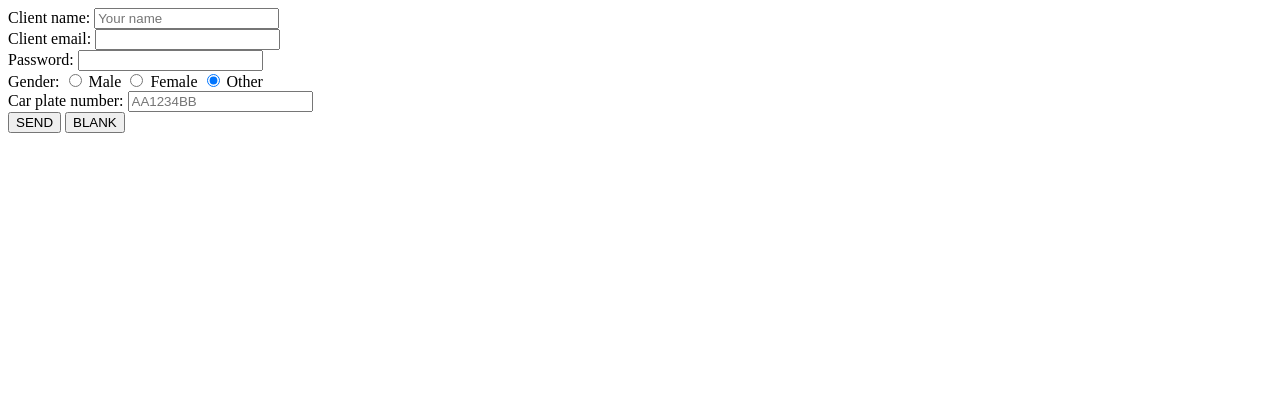
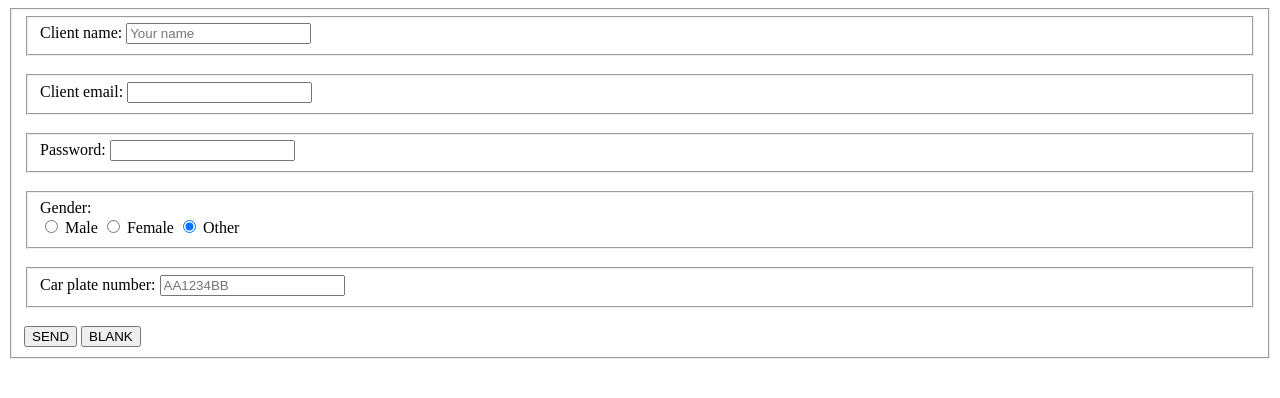
Before and after one commit to Nicholas-ua/For_Lection-03b, a plain HTML site: page index.html in a window 1280 px wide. Drawn offline with Linux system fonts and the light colour scheme.

Commit message:
Add fieldset

```diff
--- a/index.html
+++ b/index.html
@@ -8,19 +8,28 @@
 </head>
 <body>
 
-    <form method="post" action="https://formspree.io/smm1@ukr.net">
+    <form method="post" action="https://formspree.io/smm1@ukr.net" name="contact-form">
+        <fieldset>
+            <fieldset>
                 <label>Client name:
                     <input type="text" name="client-name" required placeholder="Your name">
                 </label>
+            </fieldset>
             <br>
+            <fieldset>
                 <label for="client-email">Client email:</label>
                 <input type="email" name="client-email" id="client-email" required>
+            </fieldset>
             <br>
+            <fieldset>
                 <label>Password:
                     <input type="password" name="client-password" required>
                 </label>
+            </fieldset>
             <br>
+            <fieldset>
                 <label>Gender:</label>
+                <br>
                 <label>
                     <input type="radio" name="client-gender" value="male">
                     Male
@@ -33,16 +42,21 @@
                     <input type="radio" name="client-gender" value="other" checked>
                     Other
                 </label>
+            </fieldset>
             <br>
+            <fieldset>
                 <label>Car plate number:
                     <input type="text" name="car-plate" required
                     pattern="[A-Z]{2}[\d]{4}[A-Z]{2}"
                     placeholder="AA1234BB"
                     title="AA1234BB">
                 </label>
+            </fieldset>
             <br>
             <input type="submit" value="SEND">
             <input type="reset" value="BLANK">
+        </fieldset>
+        <br>
     </form>
 
 </body>
```
Lines whose indentation alone changed are shown as unchanged.
